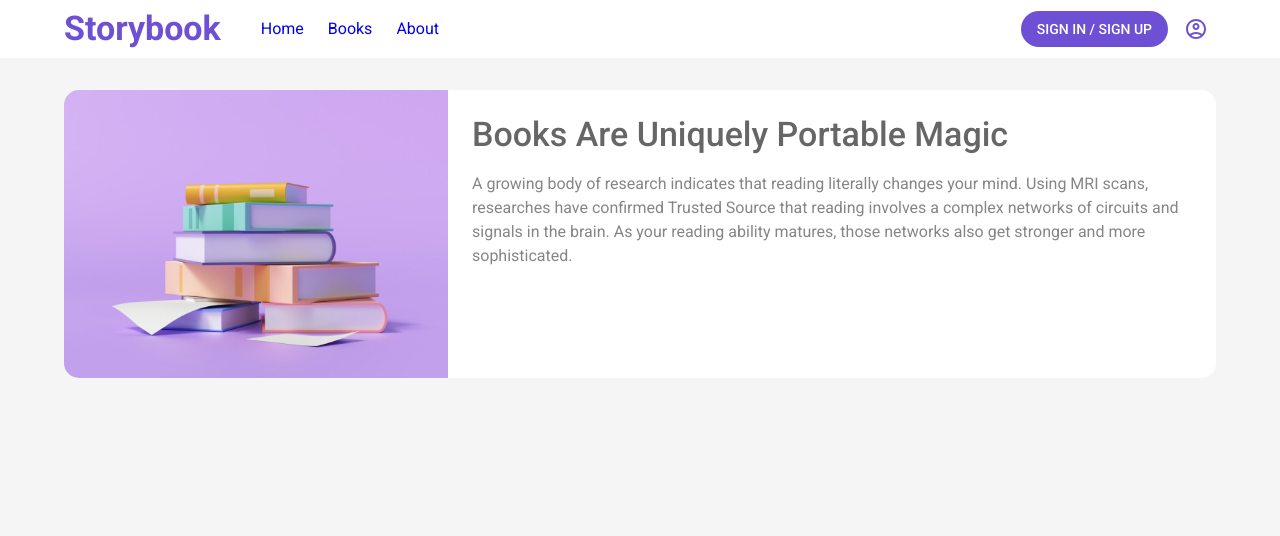
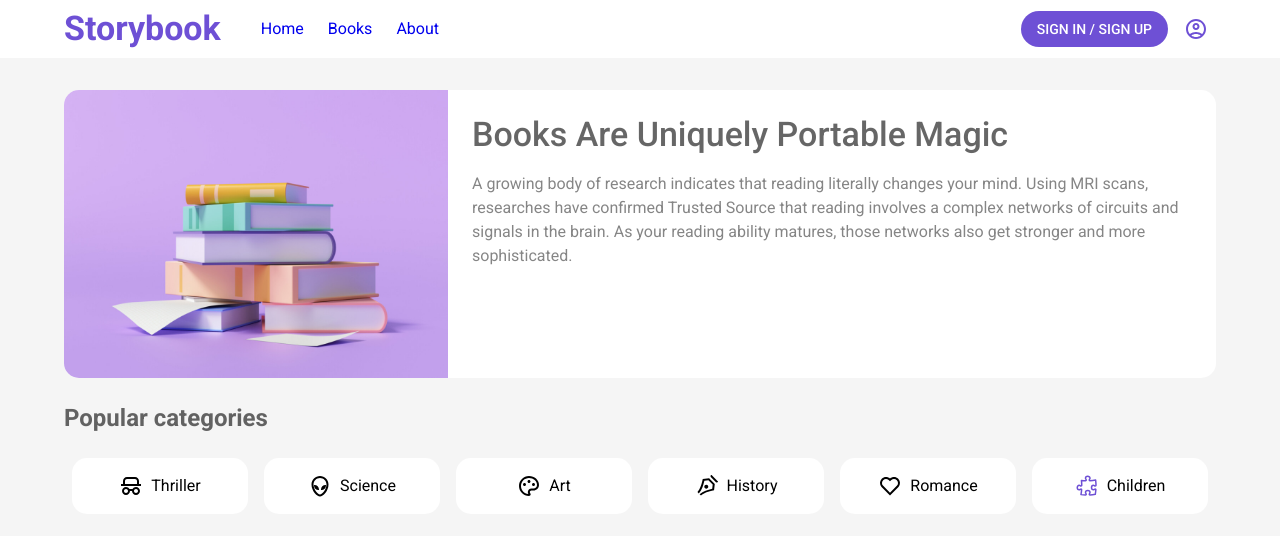
Before and after one commit to alexandragul/book-store, a Next.js app: page / in a window 1280 px wide. Shown: the top 536 px of the page. Built offline with nearby package versions, Linux system fonts and the light colour scheme.

Commit message:
Set up categories block

```diff
--- /dev/null
+++ b/src/components/icons/index.tsx
@@ -0,0 +1,54 @@
+import { createSvgIcon } from "@mui/material"
+
+export const SpyIcon = createSvgIcon(
+  <svg xmlns="http://www.w3.org/2000/svg" viewBox="0 0 24 24">
+    <path d="M17 13C19.2091 13 21 14.7909 21 17C21 19.2091 19.2091 21 17 21C14.7909 21 13 19.2091 13 17H11C11 19.2091 9.20914 21 7 21C4.79086 21 3 19.2091 3 17C3 14.7909 4.79086 13 7 13C8.48052 13 9.77317 13.8043 10.4648 14.9999H13.5352C14.2268 13.8043 15.5195 13 17 13ZM7 15C5.89543 15 5 15.8954 5 17C5 18.1046 5.89543 19 7 19C8.10457 19 9 18.1046 9 17C9 15.8954 8.10457 15 7 15ZM17 15C15.8954 15 15 15.8954 15 17C15 18.1046 15.8954 19 17 19C18.1046 19 19 18.1046 19 17C19 15.8954 18.1046 15 17 15ZM16 3C18.2091 3 20 4.79086 20 7V10H22V12H2V10H4V7C4 4.79086 5.79086 3 8 3H16ZM16 5H8C6.94564 5 6 5.95 6 7V10H18V7C18 5.94564 17.05 5 16 5Z"></path>
+  </svg>,
+  "Spy",
+)
+
+export const AlienIcon = createSvgIcon(
+  <svg xmlns="http://www.w3.org/2000/svg" viewBox="0 0 24 24">
+    <path d="M12 2C16.6944 2 20.5 5.80558 20.5 10.5C20.5 17 15 22.5 12 22.5C9 22.5 3.5 17 3.5 10.5C3.5 5.80558 7.30558 2 12 2ZM12 4C8.41015 4 5.5 6.91015 5.5 10.5C5.5 15.2938 9.665 20.5 12 20.5C14.335 20.5 18.5 15.2938 18.5 10.5C18.5 6.91015 15.5899 4 12 4ZM17.5 11C17.6603 11 17.8186 11.0084 17.9746 11.0247C17.9916 11.1812 18 11.3396 18 11.5C18 13.9853 15.9853 16 13.5 16C13.3396 16 13.1812 15.9916 13.0252 15.9752C13.0084 15.8186 13 15.6603 13 15.5C13 13.0147 15.0147 11 17.5 11ZM6.5 11C8.98528 11 11 13.0147 11 15.5C11 15.6603 10.9916 15.8186 10.9753 15.9746C10.8186 15.9916 10.6603 16 10.5 16C8.01472 16 6 13.9853 6 11.5C6 11.3396 6.00839 11.1812 6.02475 11.0252C6.18121 11.0084 6.33963 11 6.5 11Z"></path>
+  </svg>,
+  "Alien",
+)
+
+export const HeartIcon = createSvgIcon(
+  <svg xmlns="http://www.w3.org/2000/svg" viewBox="0 0 24 24">
+    <path d="M12.001 4.52853C14.35 2.42 17.98 2.49 20.2426 4.75736C22.5053 7.02472 22.583 10.637 20.4786 12.993L11.9999 21.485L3.52138 12.993C1.41705 10.637 1.49571 7.01901 3.75736 4.75736C6.02157 2.49315 9.64519 2.41687 12.001 4.52853ZM18.827 6.1701C17.3279 4.66794 14.9076 4.60701 13.337 6.01687L12.0019 7.21524L10.6661 6.01781C9.09098 4.60597 6.67506 4.66808 5.17157 6.17157C3.68183 7.66131 3.60704 10.0473 4.97993 11.6232L11.9999 18.6543L19.0201 11.6232C20.3935 10.0467 20.319 7.66525 18.827 6.1701Z"></path>
+  </svg>,
+  "Heart",
+)
+
+export const PenIcon = createSvgIcon(
+  <svg xmlns="http://www.w3.org/2000/svg" viewBox="0 0 24 24">
+    <path d="M16.5962 1.03665L22.9428 7.38325C23.1381 7.57852 23.1381 7.8951 22.9428 8.09036C22.8679 8.16526 22.7712 8.21444 22.6665 8.23081L21.1924 8.46127L15.5356 2.80441L15.7477 1.31949C15.7868 1.04612 16.04 0.856173 16.3134 0.895226C16.4205 0.910525 16.5197 0.960149 16.5962 1.03665ZM4.59487 20.148C8.31725 16.8165 12.5899 15.8201 17.2379 14.6275L17.6843 10.61L13.3869 6.31255L9.36936 6.75894C8.17674 11.407 7.18038 15.6796 3.84886 19.402L2.4541 18.0072C5.28253 14.7074 6.34319 11.054 7.7574 4.92573L14.1214 4.21863L19.7783 9.87552L19.0711 16.2394C12.9429 17.6537 9.28947 18.7143 5.98964 21.5427L4.59487 20.148ZM9.87872 14.1181C9.09767 13.3371 9.09767 12.0707 9.87872 11.2897C10.6598 10.5086 11.9261 10.5086 12.7071 11.2897C13.4882 12.0707 13.4882 13.3371 12.7071 14.1181C11.9261 14.8992 10.6598 14.8992 9.87872 14.1181Z"></path>
+  </svg>,
+  "Pen",
+)
+
+export const PaletteIcon = createSvgIcon(
+  <svg xmlns="http://www.w3.org/2000/svg" viewBox="0 0 24 24">
+    <path d="M12 2C17.5222 2 22 5.97778 22 10.8889C22 13.9556 19.5111 16.4444 16.4444 16.4444H14.4778C13.5556 16.4444 12.8111 17.1889 12.8111 18.1111C12.8111 18.5333 12.9778 18.9222 13.2333 19.2111C13.5 19.5111 13.6667 19.9 13.6667 20.3333C13.6667 21.2556 12.9 22 12 22C6.47778 22 2 17.5222 2 12C2 6.47778 6.47778 2 12 2ZM10.8111 18.1111C10.8111 16.0843 12.451 14.4444 14.4778 14.4444H16.4444C18.4065 14.4444 20 12.851 20 10.8889C20 7.1392 16.4677 4 12 4C7.58235 4 4 7.58235 4 12C4 16.19 7.2226 19.6285 11.324 19.9718C10.9948 19.4168 10.8111 18.7761 10.8111 18.1111ZM7.5 12C6.67157 12 6 11.3284 6 10.5C6 9.67157 6.67157 9 7.5 9C8.32843 9 9 9.67157 9 10.5C9 11.3284 8.32843 12 7.5 12ZM16.5 12C15.6716 12 15 11.3284 15 10.5C15 9.67157 15.6716 9 16.5 9C17.3284 9 18 9.67157 18 10.5C18 11.3284 17.3284 12 16.5 12ZM12 9C11.1716 9 10.5 8.32843 10.5 7.5C10.5 6.67157 11.1716 6 12 6C12.8284 6 13.5 6.67157 13.5 7.5C13.5 8.32843 12.8284 9 12 9Z"></path>
+  </svg>,
+  "Palette",
+)
+
+export const PuzzleIcon = createSvgIcon(
+  <svg
+    xmlns="http://www.w3.org/2000/svg"
+    fill="none"
+    viewBox="0 0 24 24"
+    stroke-width="1.5"
+    stroke="currentColor"
+    className="w-6 h-6"
+  >
+    <path
+      stroke-linecap="round"
+      stroke-linejoin="round"
+      d="M14.25 6.087c0-.355.186-.676.401-.959.221-.29.349-.634.349-1.003 0-1.036-1.007-1.875-2.25-1.875s-2.25.84-2.25 1.875c0 .369.128.713.349 1.003.215.283.401.604.401.959v0a.64.64 0 01-.657.643 48.39 48.39 0 01-4.163-.3c.186 1.613.293 3.25.315 4.907a.656.656 0 01-.658.663v0c-.355 0-.676-.186-.959-.401a1.647 1.647 0 00-1.003-.349c-1.036 0-1.875 1.007-1.875 2.25s.84 2.25 1.875 2.25c.369 0 .713-.128 1.003-.349.283-.215.604-.401.959-.401v0c.31 0 .555.26.532.57a48.039 48.039 0 01-.642 5.056c1.518.19 3.058.309 4.616.354a.64.64 0 00.657-.643v0c0-.355-.186-.676-.401-.959a1.647 1.647 0 01-.349-1.003c0-1.035 1.008-1.875 2.25-1.875 1.243 0 2.25.84 2.25 1.875 0 .369-.128.713-.349 1.003-.215.283-.4.604-.4.959v0c0 .333.277.599.61.58a48.1 48.1 0 005.427-.63 48.05 48.05 0 00.582-4.717.532.532 0 00-.533-.57v0c-.355 0-.676.186-.959.401-.29.221-.634.349-1.003.349-1.035 0-1.875-1.007-1.875-2.25s.84-2.25 1.875-2.25c.37 0 .713.128 1.003.349.283.215.604.401.96.401v0a.656.656 0 00.658-.663 48.422 48.422 0 00-.37-5.36c-1.886.342-3.81.574-5.766.689a.578.578 0 01-.61-.58v0z"
+    />
+  </svg>,
+  "Puzzle",
+)
--- /dev/null
+++ b/src/components/pages/index/PopularCategories.tsx
@@ -0,0 +1,62 @@
+import React from "react"
+import { Box, Grid, Typography } from "@mui/material"
+import { AlienIcon, HeartIcon, PaletteIcon, PenIcon, PuzzleIcon, SpyIcon } from "@/components/icons"
+
+const categories = [
+  {
+    title: "Thriller",
+    IconComponent: SpyIcon,
+  },
+  {
+    title: "Science",
+    IconComponent: AlienIcon,
+  },
+  {
+    title: "Art",
+    IconComponent: PaletteIcon,
+  },
+  {
+    title: "History",
+    IconComponent: PenIcon,
+  },
+  {
+    title: "Romance",
+    IconComponent: HeartIcon,
+  },
+  {
+    title: "Children",
+    IconComponent: PuzzleIcon,
+  },
+]
+
+const PopularCategories = () => {
+  return (
+    <>
+      <Typography variant="h5" color="text.primary" fontWeight={700} mb={2}>
+        Popular categories
+      </Typography>
+      <Grid container>
+        {categories.map(({ title, IconComponent }) => (
+          <Grid item xs={2} display="flex" key={title}>
+            <Box
+              bgcolor="common.white"
+              borderRadius="15px"
+              m={1}
+              p={2}
+              width="100%"
+              display="flex"
+              gap={1}
+              alignItems="center"
+              justifyContent="center"
+            >
+              <IconComponent color="primary" />
+              <Typography variant="body1">{title}</Typography>
+            </Box>
+          </Grid>
+        ))}
+      </Grid>
+    </>
+  )
+}
+
+export default PopularCategories
--- a/src/pages/index.tsx
+++ b/src/pages/index.tsx
@@ -2,6 +2,7 @@ import Head from "next/head"
 import { Box, Container } from "@mui/material"
 import Layout from "@/components/Layout"
 import Banner from "@/components/pages/index/Banner"
+import PopularCategories from "@/components/pages/index/PopularCategories"
 
 export default function Home() {
   return (
@@ -16,6 +17,7 @@ export default function Home() {
         <Box bgcolor="background.default" minHeight="100vh" py={4}>
           <Container maxWidth="lg">
             <Banner />
+            <PopularCategories />
           </Container>
         </Box>
       </Layout>
```
